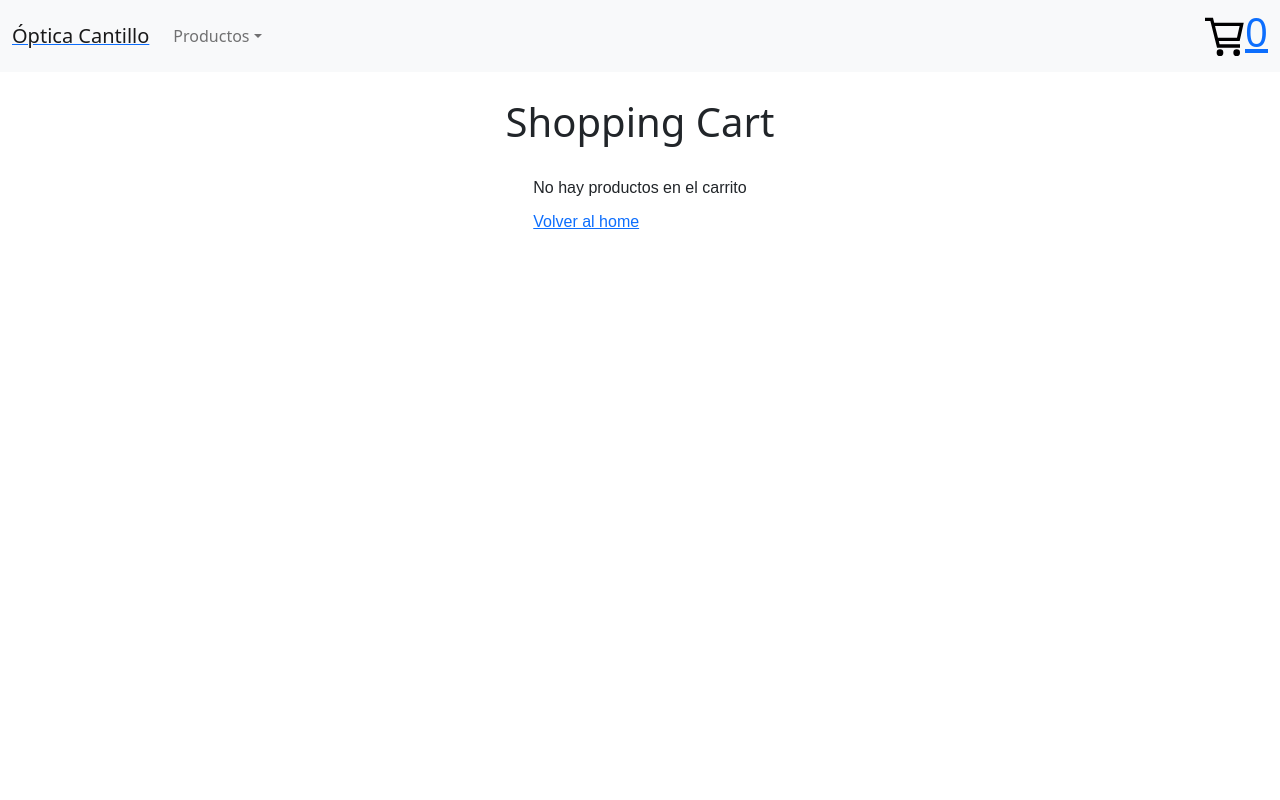
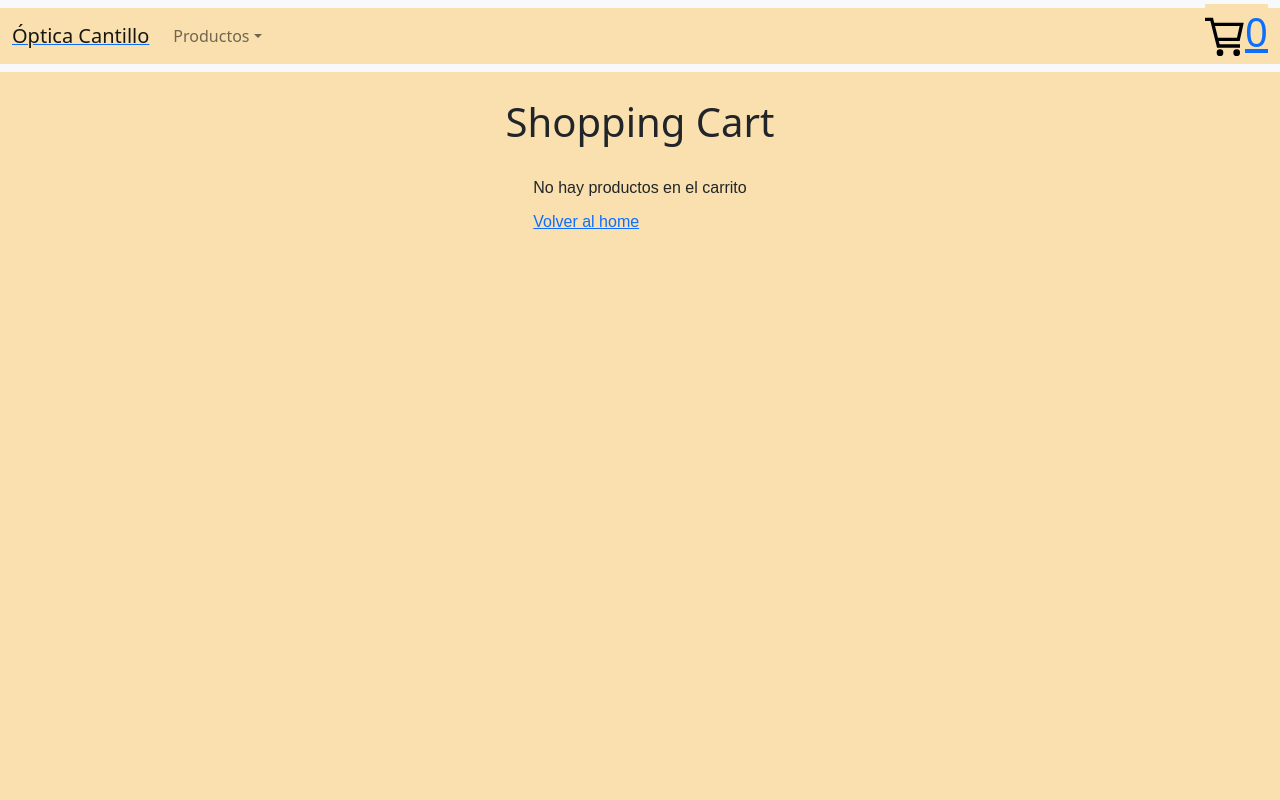
Before and after one commit to PabloCantillo/app-cantillo, a React (Create React App) app: page /cart in a window 1280 px wide. Shown: the top 800 px of the page. Built offline with nearby package versions, Linux system fonts and the light colour scheme.

Commit message:
Entrega finalizada

```diff
--- a/src/components/Barradenavegacion.js
+++ b/src/components/Barradenavegacion.js
@@ -7,7 +7,7 @@ export const Barradenavegacion = () => {
   return (
 
     <header>
-       <Navbar bg="light" expand="lg" variant='light' >
+       <Navbar bg="light" variant='light' >
            <Container fluid>
             <Link to="/"><Navbar.Brand>Óptica Cantillo</Navbar.Brand></Link>
              <Navbar.Toggle aria-controls="navbarScroll" />
--- a/src/components/cart.css
+++ b/src/components/cart.css
@@ -32,3 +32,8 @@ ul{
     font: caption;
     margin-top: 2%;
 }
+
+
+*{
+    background-color: #F9E0AE;
+}
```
